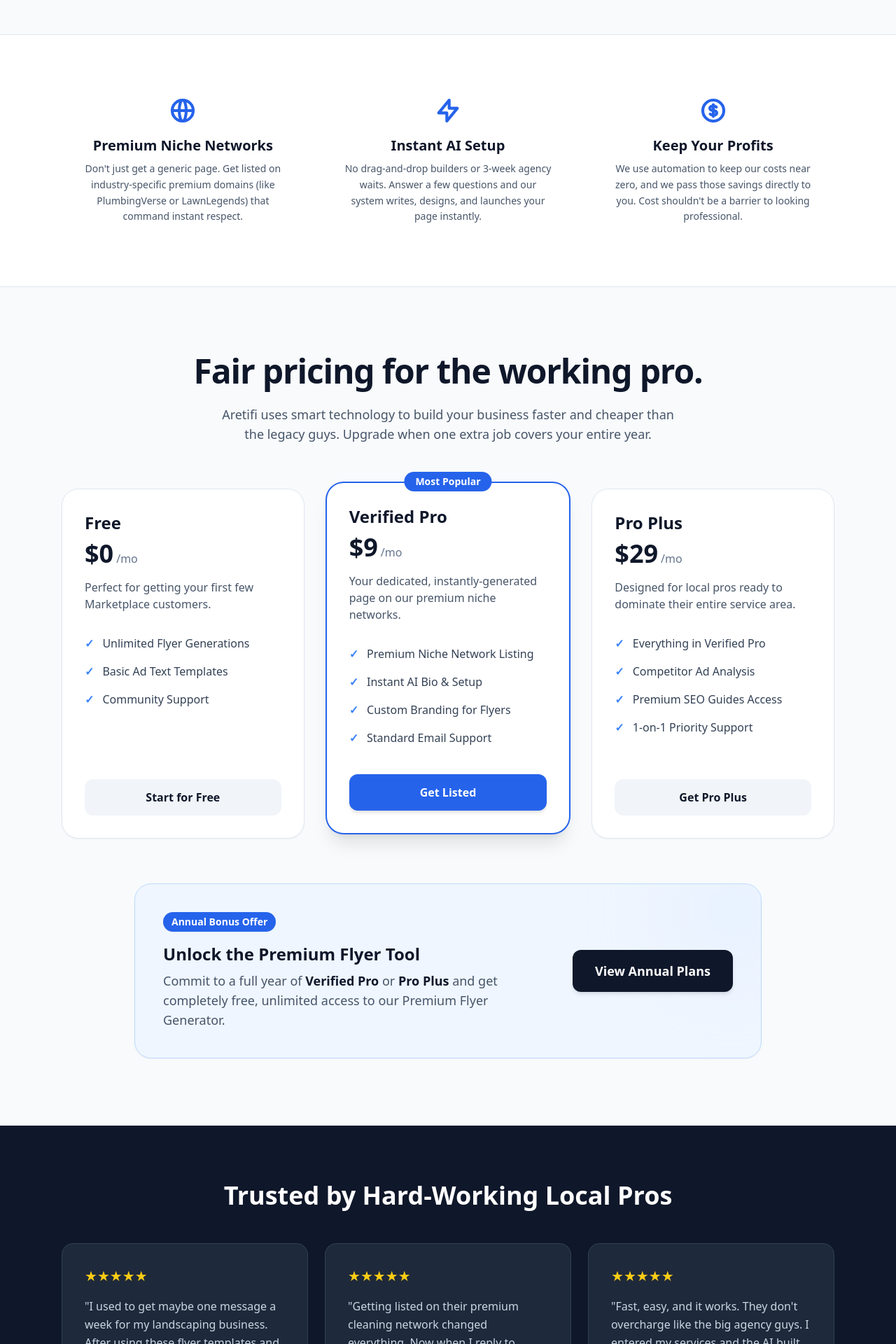
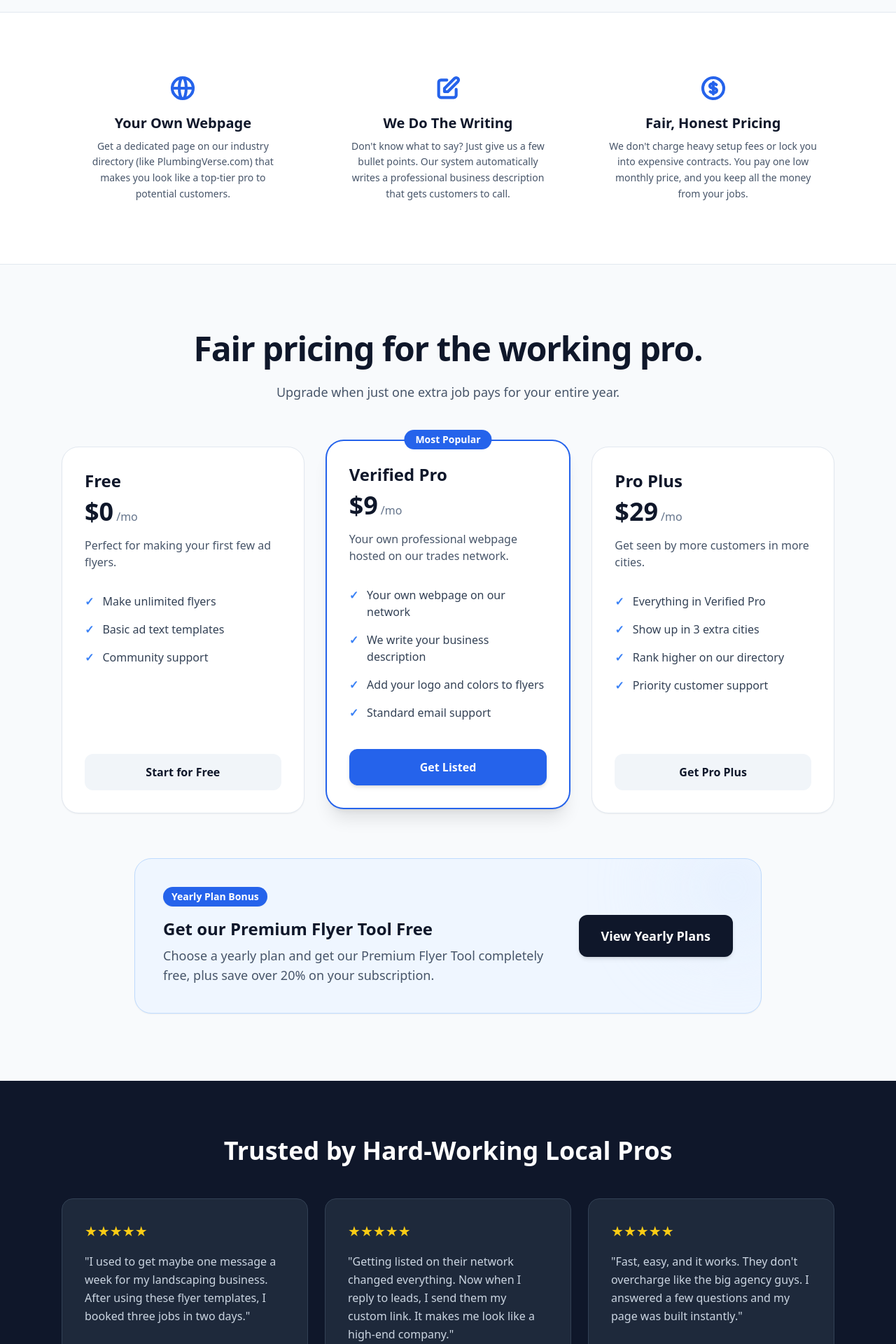
Before and after one commit to jakejmanley-collab/local-service-ads, a Next.js app: page / in a window 1280 px wide. Shown: the part 640-2560 px from the top of the page at 70% size. Built offline with nearby package versions, Linux system fonts and the light colour scheme.

Commit message:
Update page.tsx

```diff
--- a/app/page.tsx
+++ b/app/page.tsx
@@ -10,11 +10,11 @@ export default function Home() {
           Built for Local Service Pros
         </div>
         <h1 className="text-5xl md:text-6xl font-extrabold tracking-tight text-slate-900 mb-6 leading-tight">
-          Professional Web Presence. <br className="hidden md:block" />
-          <span className="text-blue-600">Fair, Honest Pricing.</span>
+          Look like a premium business. <br className="hidden md:block" />
+          <span className="text-blue-600">Get more jobs.</span>
         </h1>
         <p className="text-xl text-slate-600 mb-10 max-w-2xl mx-auto font-medium leading-relaxed">
-          AI has made building a website easier than ever. Why pay hundreds a month for apps that do less? Get listed on our premium industry networks in minutes, pass the savings to your business, and get back to work.
+          Stop paying thousands to web designers. Answer a few questions, and our system instantly builds you a professional webpage on our trusted trades directory.
         </p>
         <div className="flex flex-col sm:flex-row justify-center gap-4">
           <Link href="/preview" className="bg-blue-600 text-white px-8 py-4 rounded-xl font-bold text-lg hover:bg-blue-700 transition shadow-lg">
@@ -26,7 +26,7 @@ export default function Home() {
         </div>
       </section>
 
-      {/* Proof Section */}
+      {/* Proof Section (Plain English Features) */}
       <section className="bg-white py-16 border-y border-slate-200">
         <div className="max-w-6xl mx-auto px-6">
           <div className="grid md:grid-cols-3 gap-8 text-center">
@@ -36,17 +36,17 @@ export default function Home() {
                   <path strokeLinecap="round" strokeLinejoin="round" strokeWidth={2.5} d="M21 12a9 9 0 01-9 9m9-9a9 9 0 00-9-9m9 9H3m9 9a9 9 0 01-9-9m9 9c1.657 0 3-4.03 3-9s-1.343-9-3-9m0 18c-1.657 0-3-4.03-3-9s1.343-9 3-9m-9 9a9 9 0 019-9"></path>
                 </svg>
               </div>
-              <h3 className="text-xl font-bold mb-2 text-slate-900">Premium Niche Networks</h3>
-              <p className="text-slate-600 text-sm leading-relaxed">Don't just get a generic page. Get listed on industry-specific premium domains (like PlumbingVerse or LawnLegends) that command instant respect.</p>
+              <h3 className="text-xl font-bold mb-2 text-slate-900">Your Own Webpage</h3>
+              <p className="text-slate-600 text-sm leading-relaxed">Get a dedicated page on our industry directory (like PlumbingVerse.com) that makes you look like a top-tier pro to potential customers.</p>
             </div>
             <div className="p-6">
               <div className="flex items-center justify-center gap-2 text-blue-600 mb-4">
                 <svg className="w-10 h-10" fill="none" stroke="currentColor" viewBox="0 0 24 24" xmlns="http://www.w3.org/2000/svg">
-                  <path strokeLinecap="round" strokeLinejoin="round" strokeWidth={2.5} d="M13 10V3L4 14h7v7l9-11h-7z"></path>
+                  <path strokeLinecap="round" strokeLinejoin="round" strokeWidth={2.5} d="M11 5H6a2 2 0 00-2 2v11a2 2 0 002 2h11a2 2 0 002-2v-5m-1.414-9.414a2 2 0 112.828 2.828L11.828 15H9v-2.828l8.586-8.586z"></path>
                 </svg>
               </div>
-              <h3 className="text-xl font-bold mb-2 text-slate-900">Instant AI Setup</h3>
-              <p className="text-slate-600 text-sm leading-relaxed">No drag-and-drop builders or 3-week agency waits. Answer a few questions and our system writes, designs, and launches your page instantly.</p>
+              <h3 className="text-xl font-bold mb-2 text-slate-900">We Do The Writing</h3>
+              <p className="text-slate-600 text-sm leading-relaxed">Don't know what to say? Just give us a few bullet points. Our system automatically writes a professional business description that gets customers to call.</p>
             </div>
             <div className="p-6">
               <div className="flex items-center justify-center gap-2 text-blue-600 mb-4">
@@ -54,8 +54,8 @@ export default function Home() {
                   <path strokeLinecap="round" strokeLinejoin="round" strokeWidth={2.5} d="M12 8c-1.657 0-3 .895-3 2s1.343 2 3 2 3 .895 3 2-1.343 2-3 2m0-8c1.11 0 2.08.402 2.599 1M12 8V7m0 1v8m0 0v1m0-1c-1.11 0-2.08-.402-2.599-1M21 12a9 9 0 11-18 0 9 9 0 0118 0z"></path>
                 </svg>
               </div>
-              <h3 className="text-xl font-bold mb-2 text-slate-900">Keep Your Profits</h3>
-              <p className="text-slate-600 text-sm leading-relaxed">We use automation to keep our costs near zero, and we pass those savings directly to you. Cost shouldn't be a barrier to looking professional.</p>
+              <h3 className="text-xl font-bold mb-2 text-slate-900">Fair, Honest Pricing</h3>
+              <p className="text-slate-600 text-sm leading-relaxed">We don't charge heavy setup fees or lock you into expensive contracts. You pay one low monthly price, and you keep all the money from your jobs.</p>
             </div>
           </div>
         </div>
@@ -68,7 +68,7 @@ export default function Home() {
             Fair pricing for the working pro.
           </h2>
           <p className="text-lg text-slate-600 mb-16 max-w-2xl mx-auto text-center">
-            Aretifi uses smart technology to build your business faster and cheaper than the legacy guys. Upgrade when one extra job covers your entire year.
+            Upgrade when just one extra job pays for your entire year.
           </p>
 
           <div className="grid md:grid-cols-3 gap-8 text-left mb-16">
@@ -81,12 +81,12 @@ export default function Home() {
                 <span className="text-slate-500 font-medium">/mo</span>
               </div>
               <p className="text-slate-600 mb-8 min-h-[3rem]">
-                Perfect for getting your first few Marketplace customers.
+                Perfect for making your first few ad flyers.
               </p>
               <ul className="space-y-4 mb-10 flex-grow text-slate-700">
-                <li className="flex items-start"><span className="mr-3 text-blue-500 font-bold">✓</span> Unlimited Flyer Generations</li>
-                <li className="flex items-start"><span className="mr-3 text-blue-500 font-bold">✓</span> Basic Ad Text Templates</li>
-                <li className="flex items-start"><span className="mr-3 text-blue-500 font-bold">✓</span> Community Support</li>
+                <li className="flex items-start"><span className="mr-3 text-blue-500 font-bold">✓</span> Make unlimited flyers</li>
+                <li className="flex items-start"><span className="mr-3 text-blue-500 font-bold">✓</span> Basic ad text templates</li>
+                <li className="flex items-start"><span className="mr-3 text-blue-500 font-bold">✓</span> Community support</li>
               </ul>
               <Link href="/preview" className="block w-full py-3.5 rounded-xl font-semibold text-center transition-colors bg-slate-100 text-slate-900 hover:bg-slate-200">
                 Start for Free
@@ -104,13 +104,13 @@ export default function Home() {
                 <span className="text-slate-500 font-medium">/mo</span>
               </div>
               <p className="text-slate-600 mb-8 min-h-[3rem]">
-                Your dedicated, instantly-generated page on our premium niche networks.
+                Your own professional webpage hosted on our trades network.
               </p>
               <ul className="space-y-4 mb-10 flex-grow text-slate-700">
-                <li className="flex items-start"><span className="mr-3 text-blue-500 font-bold">✓</span> Premium Niche Network Listing</li>
-                <li className="flex items-start"><span className="mr-3 text-blue-500 font-bold">✓</span> Instant AI Bio & Setup</li>
-                <li className="flex items-start"><span className="mr-3 text-blue-500 font-bold">✓</span> Custom Branding for Flyers</li>
-                <li className="flex items-start"><span className="mr-3 text-blue-500 font-bold">✓</span> Standard Email Support</li>
+                <li className="flex items-start"><span className="mr-3 text-blue-500 font-bold">✓</span> Your own webpage on our network</li>
+                <li className="flex items-start"><span className="mr-3 text-blue-500 font-bold">✓</span> We write your business description</li>
+                <li className="flex items-start"><span className="mr-3 text-blue-500 font-bold">✓</span> Add your logo and colors to flyers</li>
+                <li className="flex items-start"><span className="mr-3 text-blue-500 font-bold">✓</span> Standard email support</li>
               </ul>
               <Link href="/upgrade-offer" className="block w-full py-3.5 rounded-xl font-semibold text-center transition-colors bg-blue-600 text-white hover:bg-blue-700 shadow-md">
                 Get Listed
@@ -125,13 +125,13 @@ export default function Home() {
                 <span className="text-slate-500 font-medium">/mo</span>
               </div>
               <p className="text-slate-600 mb-8 min-h-[3rem]">
-                Designed for local pros ready to dominate their entire service area.
+                Get seen by more customers in more cities.
               </p>
               <ul className="space-y-4 mb-10 flex-grow text-slate-700">
                 <li className="flex items-start"><span className="mr-3 text-blue-500 font-bold">✓</span> Everything in Verified Pro</li>
-                <li className="flex items-start"><span className="mr-3 text-blue-500 font-bold">✓</span> Competitor Ad Analysis</li>
-                <li className="flex items-start"><span className="mr-3 text-blue-500 font-bold">✓</span> Premium SEO Guides Access</li>
-                <li className="flex items-start"><span className="mr-3 text-blue-500 font-bold">✓</span> 1-on-1 Priority Support</li>
+                <li className="flex items-start"><span className="mr-3 text-blue-500 font-bold">✓</span> Show up in 3 extra cities</li>
+                <li className="flex items-start"><span className="mr-3 text-blue-500 font-bold">✓</span> Rank higher on our directory</li>
+                <li className="flex items-start"><span className="mr-3 text-blue-500 font-bold">✓</span> Priority customer support</li>
               </ul>
               <Link href="/upgrade-offer" className="block w-full py-3.5 rounded-xl font-semibold text-center transition-colors bg-slate-100 text-slate-900 hover:bg-slate-200">
                 Get Pro Plus
@@ -146,13 +146,13 @@ export default function Home() {
 
             <div className="text-left flex-1 relative z-10">
               <div className="inline-block bg-blue-600 text-white font-bold px-3 py-1 rounded-full text-sm mb-4 shadow-sm">
-                Annual Bonus Offer
+                Yearly Plan Bonus
               </div>
               <h3 className="text-2xl font-bold text-slate-900 mb-2">
-                Unlock the Premium Flyer Tool
+                Get our Premium Flyer Tool Free
               </h3>
               <p className="text-slate-600 text-lg">
-                Commit to a full year of <span className="font-semibold text-slate-900">Verified Pro</span> or <span className="font-semibold text-slate-900">Pro Plus</span> and get completely free, unlimited access to our Premium Flyer Generator.
+                Choose a yearly plan and get our Premium Flyer Tool completely free, plus save over 20% on your subscription.
               </p>
             </div>
 
@@ -161,7 +161,7 @@ export default function Home() {
                 href="/upgrade-offer"
                 className="bg-slate-900 text-white font-semibold py-4 px-8 rounded-xl hover:bg-slate-800 transition-colors shadow-md block text-center text-lg w-full md:w-auto"
               >
-                View Annual Plans
+                View Yearly Plans
               </Link>
             </div>
           </div>
@@ -169,24 +169,24 @@ export default function Home() {
         </div>
       </section>
 
-      {/* Reviews Section Restored */}
+      {/* Reviews Section */}
       <section className="bg-slate-900 text-white py-20">
         <div className="max-w-6xl mx-auto px-6">
           <h2 className="text-3xl md:text-4xl font-bold text-center mb-12">Trusted by Hard-Working Local Pros</h2>
           <div className="grid md:grid-cols-3 gap-6">
             <div className="bg-slate-800 p-8 rounded-2xl shadow-sm border border-slate-700">
               <div className="text-yellow-400 mb-4 text-xl">★★★★★</div>
-              <p className="text-slate-300 mb-6 font-medium leading-relaxed">"I used to get maybe one message a week for my landscaping business. After using these flyer templates and the exact ad text they gave me, I booked three jobs in two days."</p>
+              <p className="text-slate-300 mb-6 font-medium leading-relaxed">"I used to get maybe one message a week for my landscaping business. After using these flyer templates, I booked three jobs in two days."</p>
               <div className="font-bold text-white">- Mike T., Landscaping</div>
             </div>
             <div className="bg-slate-800 p-8 rounded-2xl shadow-sm border border-slate-700">
               <div className="text-yellow-400 mb-4 text-xl">★★★★★</div>
-              <p className="text-slate-300 mb-6 font-medium leading-relaxed">"Getting listed on their premium cleaning network changed everything. Now when I reply to marketplace leads, I send them my custom link. It makes me look like a high-end company, not just a side-hustler."</p>
+              <p className="text-slate-300 mb-6 font-medium leading-relaxed">"Getting listed on their network changed everything. Now when I reply to leads, I send them my custom link. It makes me look like a high-end company."</p>
               <div className="font-bold text-white">- Sarah J., Residential Cleaning</div>
             </div>
             <div className="bg-slate-800 p-8 rounded-2xl shadow-sm border border-slate-700">
               <div className="text-yellow-400 mb-4 text-xl">★★★★★</div>
-              <p className="text-slate-300 mb-6 font-medium leading-relaxed">"Fast, easy, and it works. They don't overcharge like the big agency guys. I entered my services and the AI built my network page instantly. Best ROI for my plumbing business this year."</p>
+              <p className="text-slate-300 mb-6 font-medium leading-relaxed">"Fast, easy, and it works. They don't overcharge like the big agency guys. I answered a few questions and my page was built instantly."</p>
               <div className="font-bold text-white">- David R., Plumbing Services</div>
             </div>
           </div>
```
